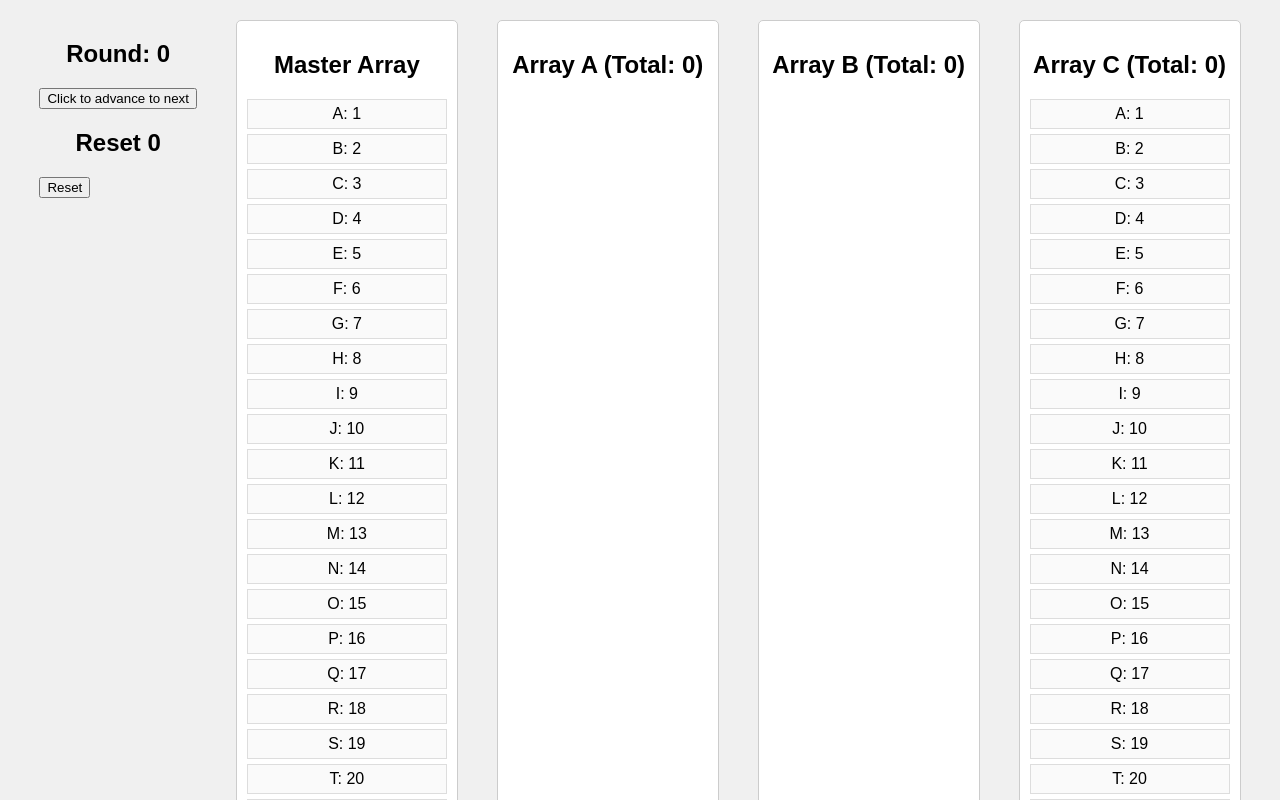
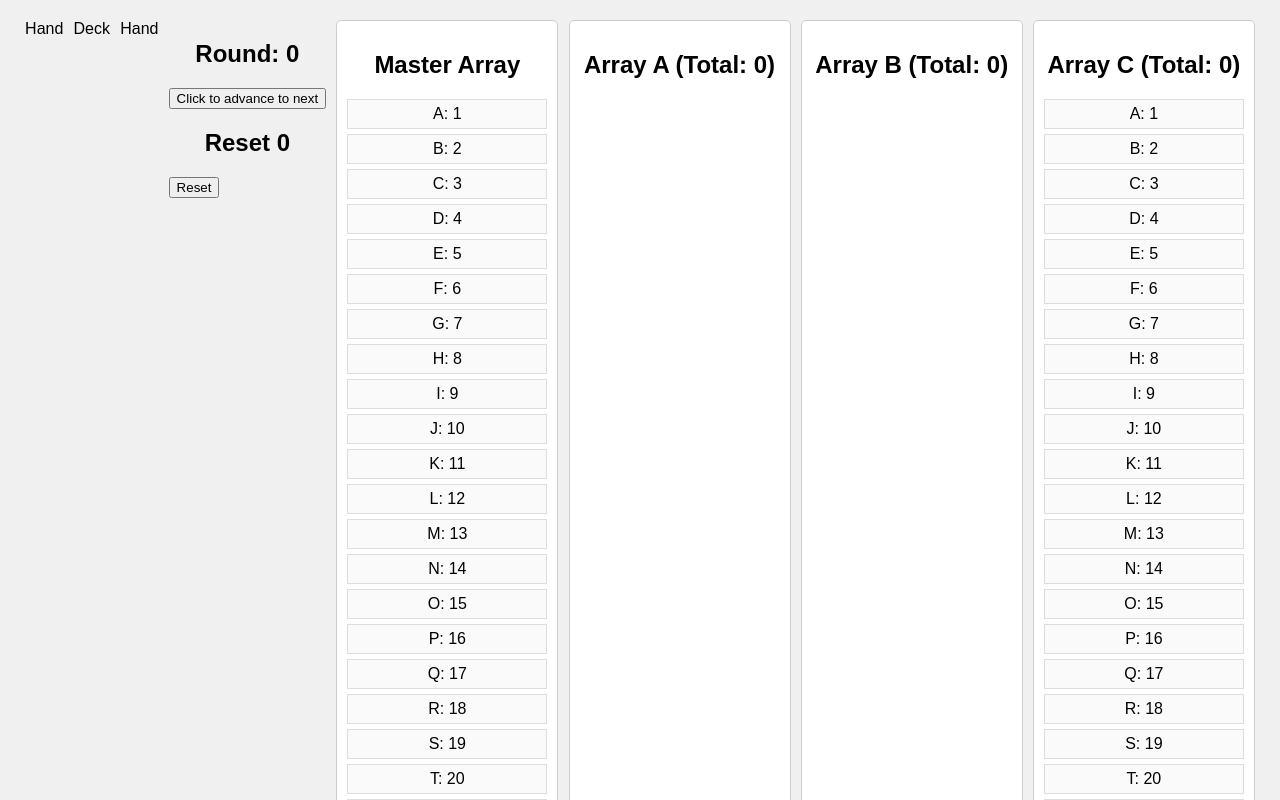
Before and after one commit to christine-iyer/array-move, a React (Create React App) app: page / in a window 1280 px wide. Shown: the top 800 px of the page. Built offline with nearby package versions, Linux system fonts and the light colour scheme.

Commit message:
adding components.

```diff
--- a/src/App.js
+++ b/src/App.js
@@ -1,4 +1,6 @@
 import React, { useState, useEffect } from 'react';
+import Hand from './components/Hand';
+import Deck from './components/Deck';
 import './App.css';
 
 const arrayMaster = [{ name: "A", value: 1 },
@@ -14,6 +16,7 @@ const arrayMaster = [{ name: "A", value: 1 },
 ];
 
 function App() {
+  const [roundNumber, setRoundNumber] = useState(1);
   const [round, setRound] = useState(0)
   const [master, setMaster] = useState(arrayMaster);
   const [arrayA, setArrayA] = useState([]);
@@ -85,6 +88,9 @@ function App() {
 
   return (
     <div className="container">
+      <Hand />
+      <Deck arrayC={arrayC} handleArrayCClick={handleArrayCClick} />
+      <Hand/>
       <div className="round-container">
         <h2>Round: {round}</h2>
         <button onClick={handleClick}>Click to advance to next</button>
--- /dev/null
+++ b/src/components/Deck.js
@@ -0,0 +1,7 @@
+export default function Deck(){
+     return(
+          <div>
+                Deck
+          </div>
+     )
+}
--- /dev/null
+++ b/src/components/Hand.js
@@ -0,0 +1,7 @@
+export default function Hand(){
+     return(
+          <div>
+                Hand
+          </div>
+     )
+}
```
